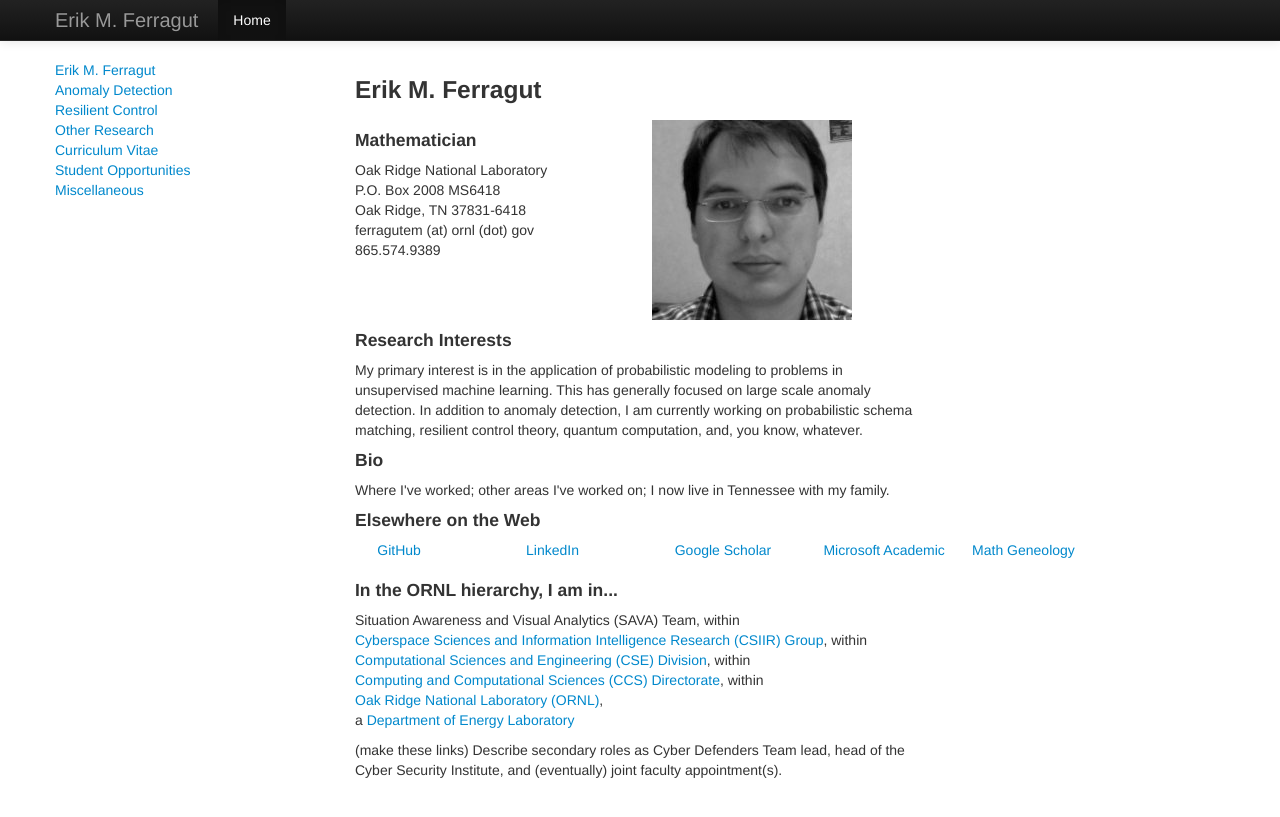
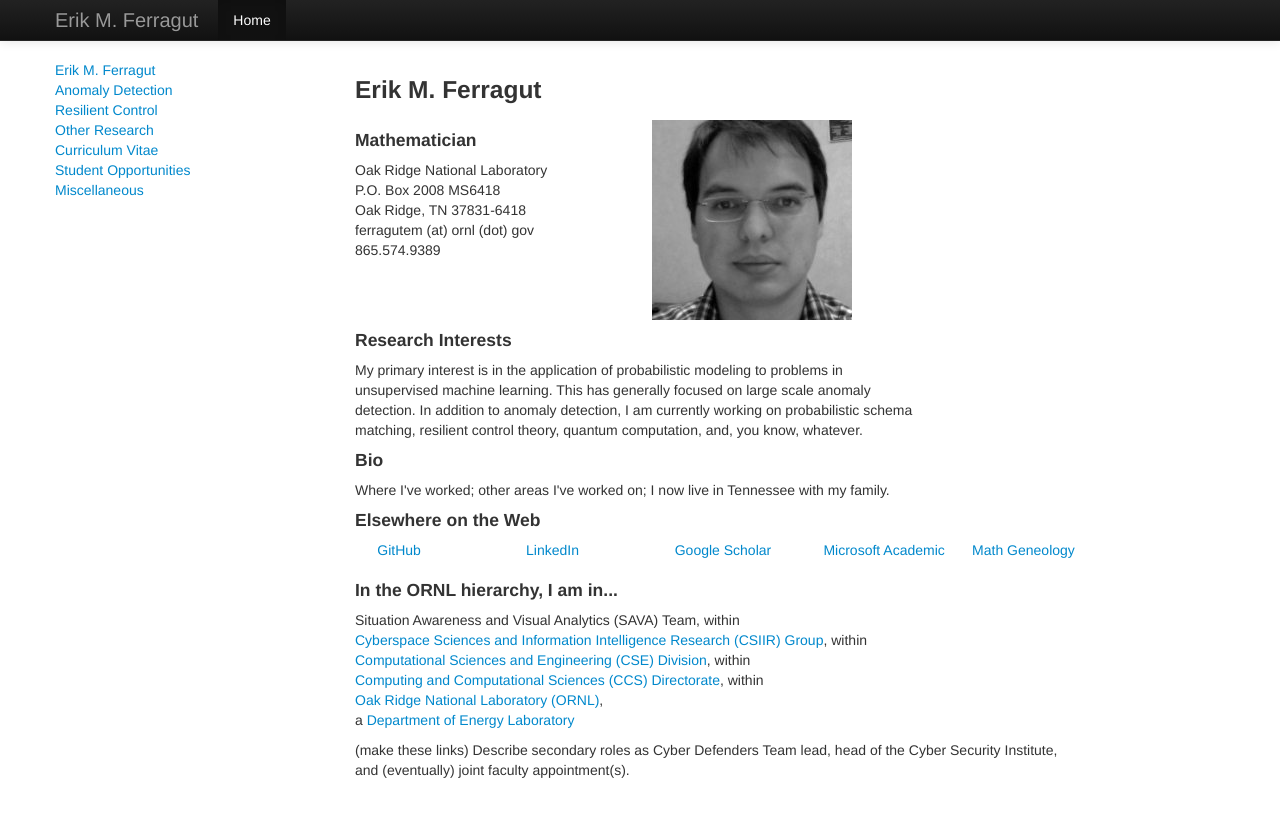
Before and after one commit to ErikFerragut/ErikFerragut.github.io, a Jekyll site: the page built from index.html, in a window 1280 px wide. Shown: the top 817 px of the page. Built offline with Jekyll 4.4.1, drawn with Linux system fonts in a browser that asks for light colours; Markdown is read by kramdown in place of the engine named in the settings; the list of posts is cut into pages by our own code.

Commit message:
updated index to experiment with a wider box

```diff
--- a/index.html
+++ b/index.html
@@ -87,7 +87,7 @@ computation, and, you know, whatever. </div>
 </div>
 
 <div class="row-fluid">
-<div class="span8">
+<div class="span10">
 
 <h4>In the ORNL hierarchy, I am in...</h4>
 <ul class="unstyled">
```
